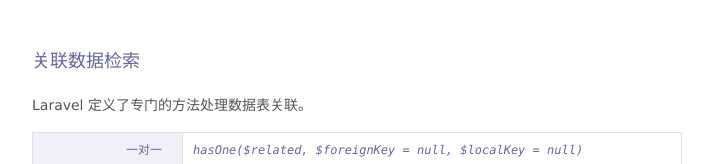
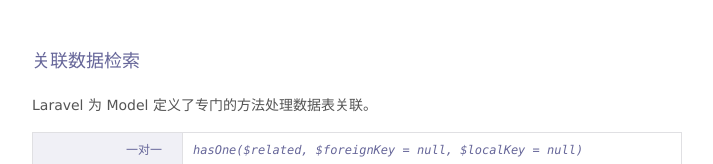
Before and after one commit to laravel-note/laravel-note.github.io, a plain HTML site: page notes/dig/eloquent-orm.html in a window 1280 px wide. Shown: the part 1607-1771 px from the top of the page, without its empty margins (278-991 px from the left). Drawn offline with nearby package versions, Linux system fonts and the light colour scheme; files that its build step writes are made by us from their sources; files whose address does not match are found by name.

Commit message:
Update eloquent-orm.html

```diff
--- a/notes/dig/eloquent-orm.html
+++ b/notes/dig/eloquent-orm.html
@@ -104,7 +104,7 @@
 
         <h3>关联数据检索</h3>
 
-        <p>Laravel 定义了专门的方法处理数据表关联。</p>
+        <p>Laravel 为 Model 定义了专门的方法处理数据表关联。</p>
 
         <table class="list">
             <tr>
```
